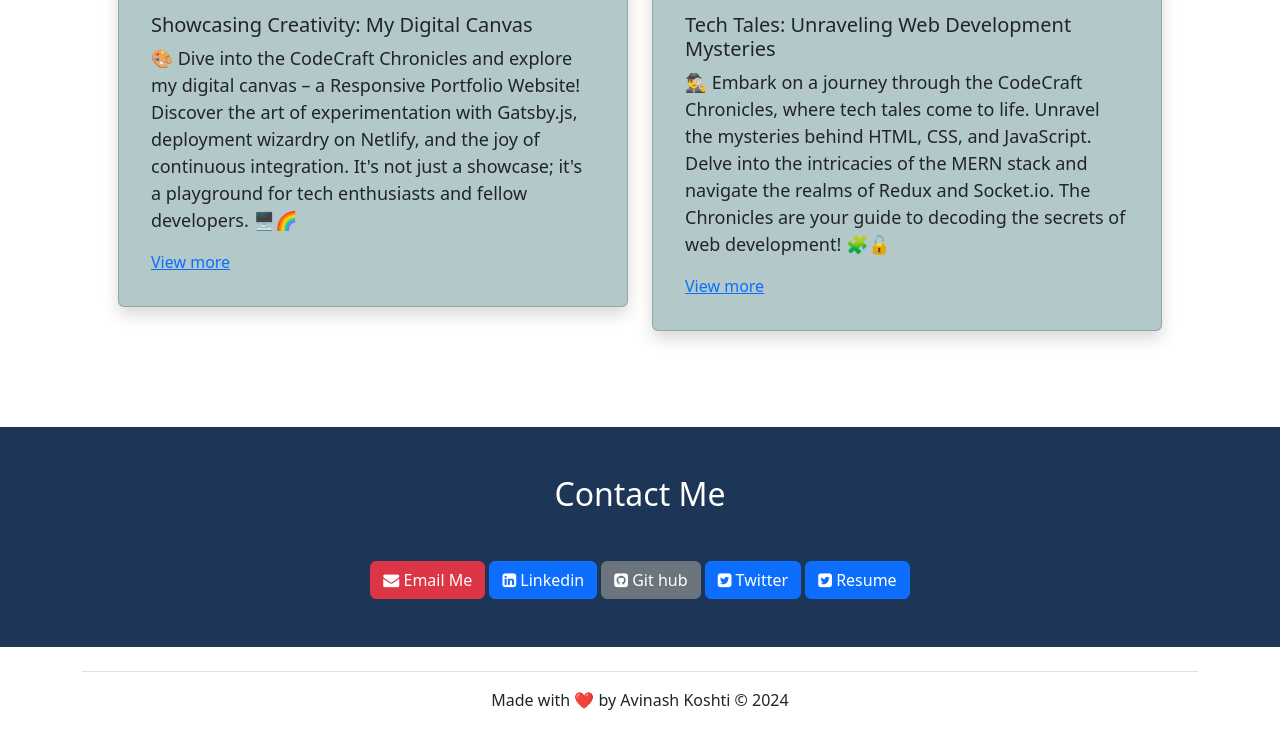
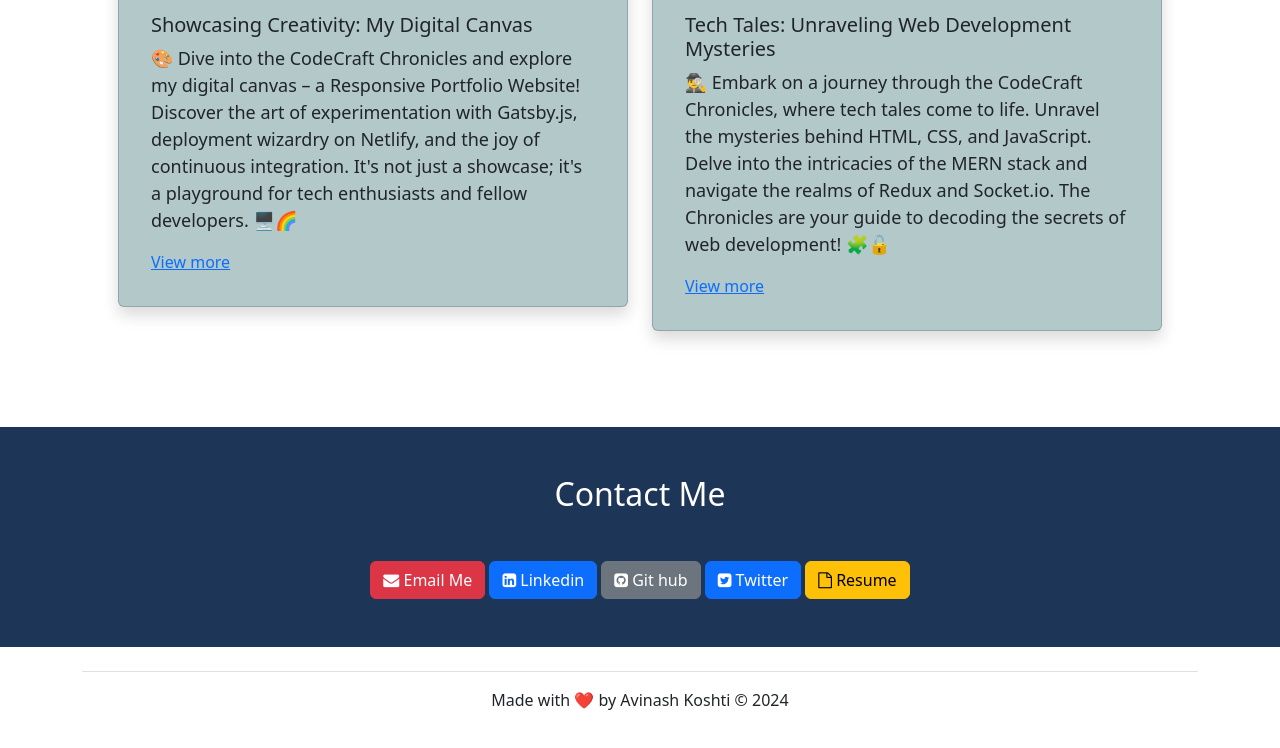
Before and after one commit to avinashkoshti-dev/avinashkoshti.dev.github.io, a plain HTML site: page index.html in a window 1280 px wide. Shown: the part 5508-6256 px from the top of the page. Drawn offline with nearby package versions, Linux system fonts and the light colour scheme.

Commit message:
23.12.15

```diff
--- a/index.html
+++ b/index.html
@@ -4,7 +4,8 @@
 <head>
     <meta charset="UTF-8">
     <meta name="viewport" content="width=device-width, initial-scale=1.0">
-    <title>Portfolio</title>
+    <title>Portfolio - Avinash Koshti</title>
+    <link rel="icon" type="image/x-icon" href="./img/logo-32x32.png">
     <link rel="stylesheet" href="style.css">
     <link rel="stylesheet" href="https://cdnjs.cloudflare.com/ajax/libs/font-awesome/4.7.0/css/font-awesome.min.css">
     <link href="https://cdn.jsdelivr.net/npm/bootstrap@5.3.2/dist/css/bootstrap.min.css" rel="stylesheet"
@@ -303,7 +304,7 @@
                         class="btn btn-outline-primary reveal fade-right"><i class="fa fa-twitter-square" aria-hidden="true"></i>
                         Twitter</a>
                         <a href="./other/Resume.pdf" target="_blank" type="button" download="Resume"
-                        class="btn btn-outline-primary reveal fade-right"><i class="fa fa-twitter-square" aria-hidden="true"></i>
+                        class="btn btn-outline-warning reveal fade-right"><i class="fa fa-file-o" aria-hidden="true"></i>
                         Resume</a>
 
             </div>
```
Also changed, not shown: img/logo-32x32.png (added).
